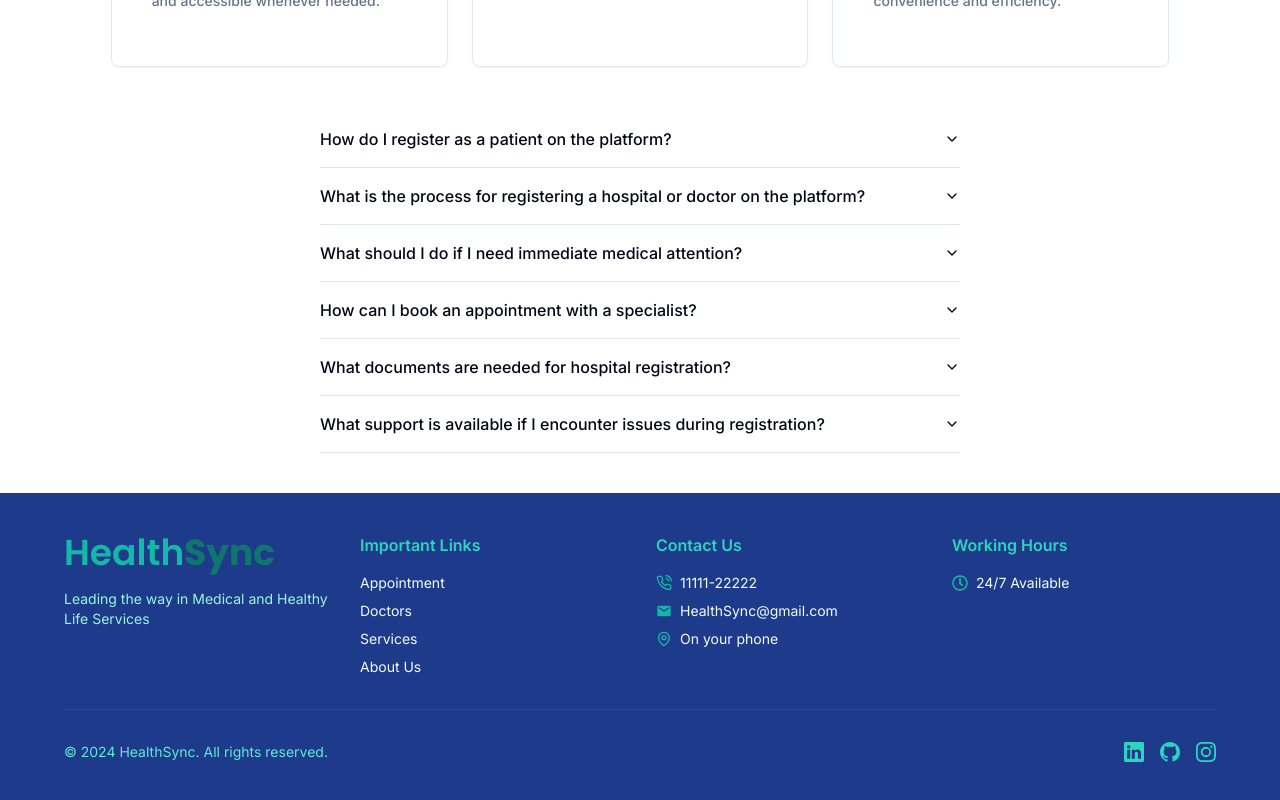
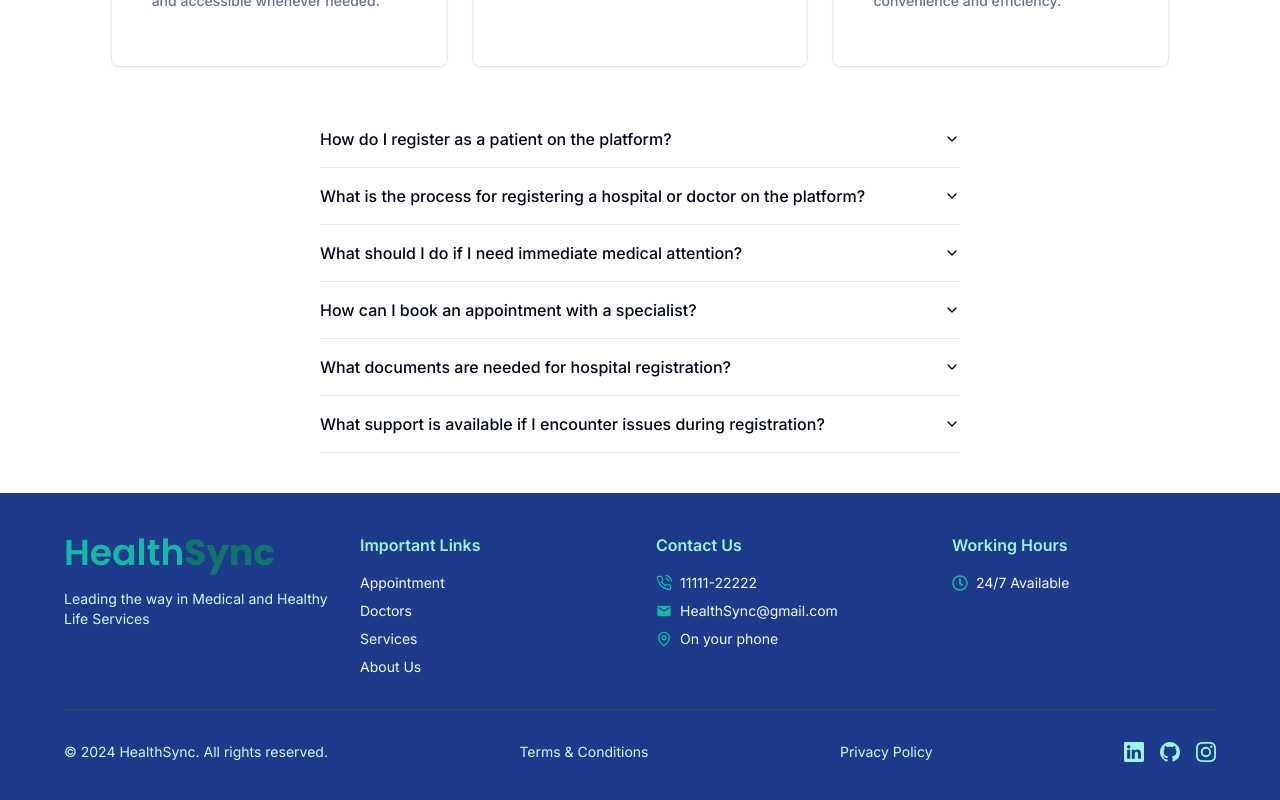
Before and after one commit to DHRUVKANDPAL/healthsync, a Next.js app: page / in a window 1280 px wide. Shown: the part 985-1785 px from the top of the page. Built offline with nearby package versions, Linux system fonts and the light colour scheme.

Commit message:
modified footer

```diff
--- a/app/layout.tsx
+++ b/app/layout.tsx
@@ -28,8 +28,8 @@ export default function RootLayout({
       <body className={inter.className}>
         <Header></Header>
         {children}
+        <Footer></Footer>
         <Toaster richColors></Toaster>
-        <Footer></Footer>
       </body>
     </html>
   );
--- a/components/Footer.tsx
+++ b/components/Footer.tsx
@@ -14,13 +14,13 @@ const Footer = (props: Props) => {
         <div className="grid grid-cols-1 sm:grid-cols-2 lg:grid-cols-4 gap-8 mb-8">
           <div className="flex flex-col items-center sm:items-start">
             <Logo />
-            <p className="mt-4 text-sm text-teal-200 text-center sm:text-left">
+            <p className="mt-4 text-sm text-teal-100 text-center sm:text-left">
               Leading the way in Medical and Healthy Life Services
             </p>
           </div>
 
           <div>
-            <h2 className="text-teal-400 font-semibold mb-4">
+            <h2 className="text-teal-200 font-semibold mb-4">
               Important Links
             </h2>
             <ul className="space-y-2 text-sm">
@@ -48,7 +48,7 @@ const Footer = (props: Props) => {
           </div>
 
           <div>
-            <h2 className="text-teal-400 font-semibold mb-4">Contact Us</h2>
+            <h2 className="text-teal-200 font-semibold mb-4">Contact Us</h2>
             <ul className="space-y-2 text-sm">
               <li className="flex items-center">
                 <FiPhoneCall className="text-teal-500 h-4 w-4 mr-2" />
@@ -66,7 +66,7 @@ const Footer = (props: Props) => {
           </div>
 
           <div>
-            <h2 className="text-teal-400 font-semibold mb-4">Working Hours</h2>
+            <h2 className="text-teal-200 font-semibold mb-4">Working Hours</h2>
             <div className="flex items-center text-sm">
               <FaRegClock className="text-teal-500 h-4 w-4 mr-2" />
               <span>24/7 Available</span>
@@ -74,26 +74,38 @@ const Footer = (props: Props) => {
           </div>
         </div>
 
-        <div className="border-t border-teal-800 pt-8 flex flex-col sm:flex-row justify-between items-center">
-          <p className="text-sm text-teal-300 mb-4 sm:mb-0">
+        <div className="border-t text-sm border-teal-800 pt-8 flex flex-col sm:flex-row justify-between items-center">
+          <p className=" text-teal-100 mb-4 sm:mb-0">
             © 2024 HealthSync. All rights reserved.
           </p>
+          <a
+            href="#"
+            className="text-teal-100 hover:text-teal-200 hover:underline transition-colors"
+          >
+            Terms & Conditions
+          </a>
+          <a
+            href="#"
+            className="text-teal-100 hover:text-teal-200 hover:underline transition-colors"
+          >
+            Privacy Policy
+          </a>
           <div className="flex gap-4">
             <a
               href="#"
-              className="text-teal-400 hover:text-teal-300 transition-colors"
+              className="text-teal-200 hover:text-teal-300 transition-colors"
             >
               <BsLinkedin className="h-5 w-5" />
             </a>
             <a
               href="#"
-              className="text-teal-400 hover:text-teal-300 transition-colors"
+              className="text-teal-200 hover:text-teal-300 transition-colors"
             >
               <BsGithub className="h-5 w-5" />
             </a>
             <a
               href="#"
-              className="text-teal-400 hover:text-teal-300 transition-colors"
+              className="text-teal-200 hover:text-teal-300 transition-colors"
             >
               <BsInstagram className="h-5 w-5" />
             </a>
```
